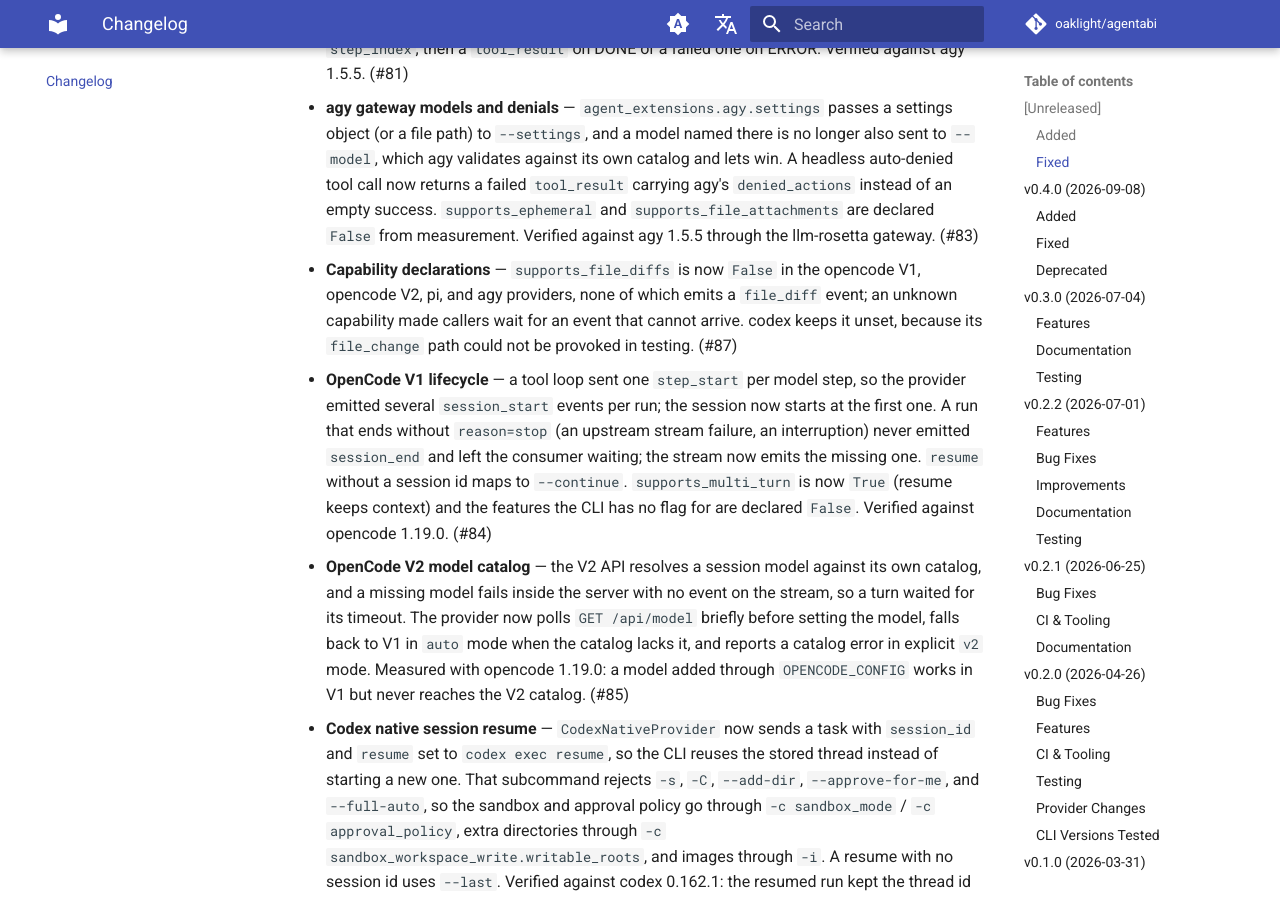
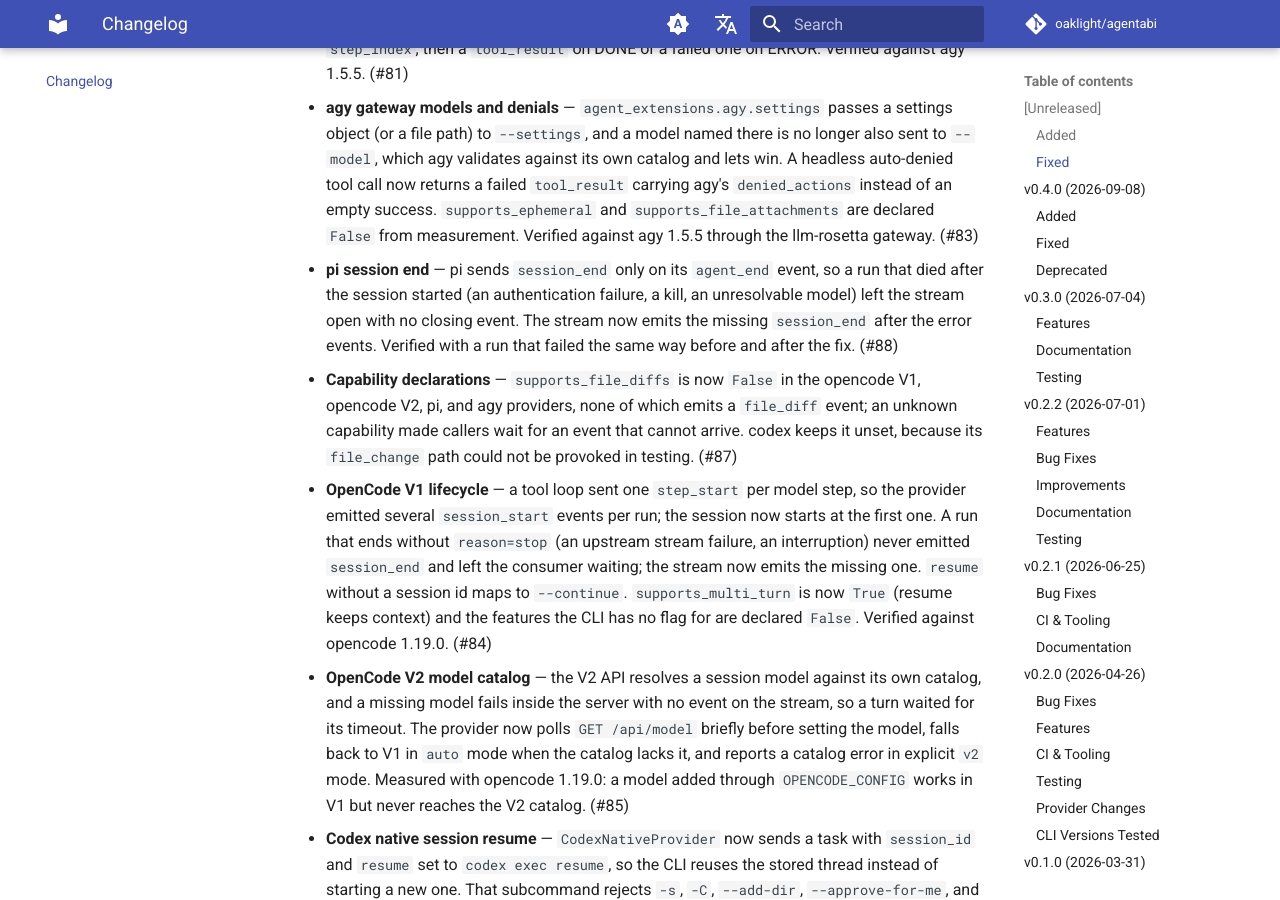
Before and after one commit to Oaklight/agentabi, an MkDocs documentation site: the page built from docs/changelog.md, in a window 1280 px wide and 900 px high, scrolled down 2627 px. Built offline with MkDocs 1.6.1 and Material for MkDocs 9.7.7, drawn with Linux system fonts in a browser that asks for light colours; comment, search, counter and statistics services are not loaded.

Commit message:
docs: record the pi session end fix

```diff
--- a/docs/changelog.md
+++ b/docs/changelog.md
@@ -27,6 +27,7 @@
 - **Codex app-server backend** — `agentabi acp --agent codex-app-server` drives `codex app-server` over stdio JSON-RPC and round-trips `item/commandExecution/requestApproval` and `item/fileChange/requestApproval` through the ACP client. `availableDecisions` is authoritative; an unlisted decision is never sent as an allow. Cancel answers a pending approval with `decision: cancel` because `turn/interrupt` alone hangs. Verified against codex 0.162.1: allow created the file, reject cancelled the turn. (#70, PR #78)
 - **agy tool events** — agy 1.5 reports a tool call as `step_type: "tool"` (ACTIVE, then DONE or ERROR, with the arguments under `tool_info.parameters`), but the provider only recognized the older `tool_use` shape. Every agy tool call was dropped, so no `tool_use` or `tool_result` reached the caller. A `tool` step now emits one `tool_use` keyed by its `step_index`, then a `tool_result` on DONE or a failed one on ERROR. Verified against agy 1.5.5. (#81)
 - **agy gateway models and denials** — `agent_extensions.agy.settings` passes a settings object (or a file path) to `--settings`, and a model named there is no longer also sent to `--model`, which agy validates against its own catalog and lets win. A headless auto-denied tool call now returns a failed `tool_result` carrying agy's `denied_actions` instead of an empty success. `supports_ephemeral` and `supports_file_attachments` are declared `False` from measurement. Verified against agy 1.5.5 through the llm-rosetta gateway. (#83)
+- **pi session end** — pi sends `session_end` only on its `agent_end` event, so a run that died after the session started (an authentication failure, a kill, an unresolvable model) left the stream open with no closing event. The stream now emits the missing `session_end` after the error events. Verified with a run that failed the same way before and after the fix. (#88)
 - **Capability declarations** — `supports_file_diffs` is now `False` in the opencode V1, opencode V2, pi, and agy providers, none of which emits a `file_diff` event; an unknown capability made callers wait for an event that cannot arrive. codex keeps it unset, because its `file_change` path could not be provoked in testing. (#87)
 - **OpenCode V1 lifecycle** — a tool loop sent one `step_start` per model step, so the provider emitted several `session_start` events per run; the session now starts at the first one. A run that ends without `reason=stop` (an upstream stream failure, an interruption) never emitted `session_end` and left the consumer waiting; the stream now emits the missing one. `resume` without a session id maps to `--continue`. `supports_multi_turn` is now `True` (resume keeps context) and the features the CLI has no flag for are declared `False`. Verified against opencode 1.19.0. (#84)
 - **OpenCode V2 model catalog** — the V2 API resolves a session model against its own catalog, and a missing model fails inside the server with no event on the stream, so a turn waited for its timeout. The provider now polls `GET /api/model` briefly before setting the model, falls back to V1 in `auto` mode when the catalog lacks it, and reports a catalog error in explicit `v2` mode. Measured with opencode 1.19.0: a model added through `OPENCODE_CONFIG` works in V1 but never reaches the V2 catalog. (#85)
```
